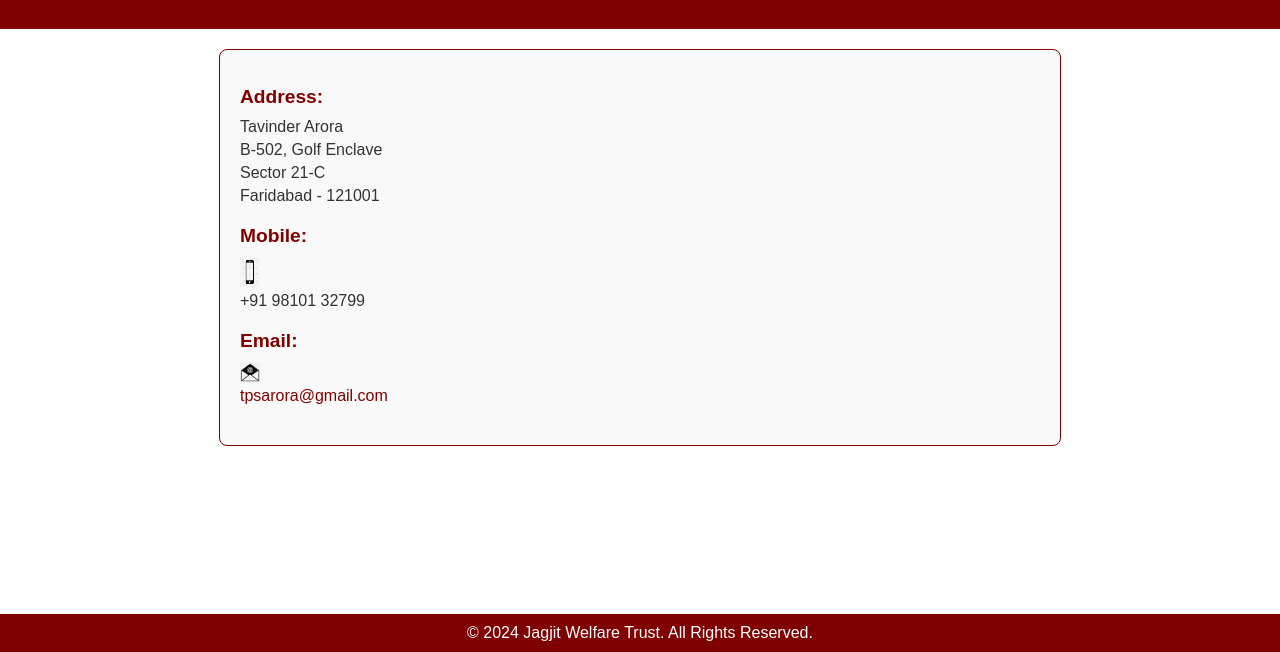
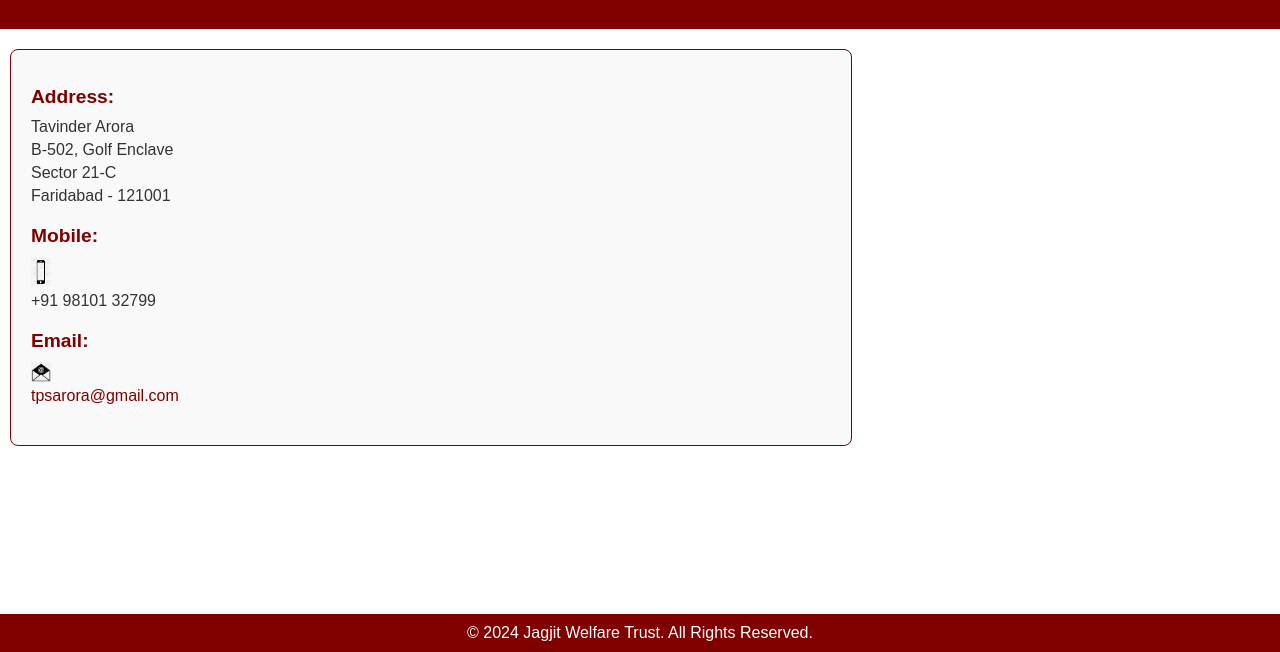
Before and after one commit to tpsarora/jagjitwelfare, a plain HTML site: page Contactus.html in a window 1280 px wide. Shown: the part 148-800 px from the top of the page. Drawn offline with Linux system fonts and the light colour scheme.

Commit message:
contactus margin fix

```diff
--- a/Contactus.html
+++ b/Contactus.html
@@ -30,7 +30,7 @@
         .container {
             width: 90%;
             max-width: 800px;
-            margin: 20px auto;
+            margin: 20px 10px;
             padding: 20px;
             border: 1px solid #800000;
             border-radius: 8px;
```
